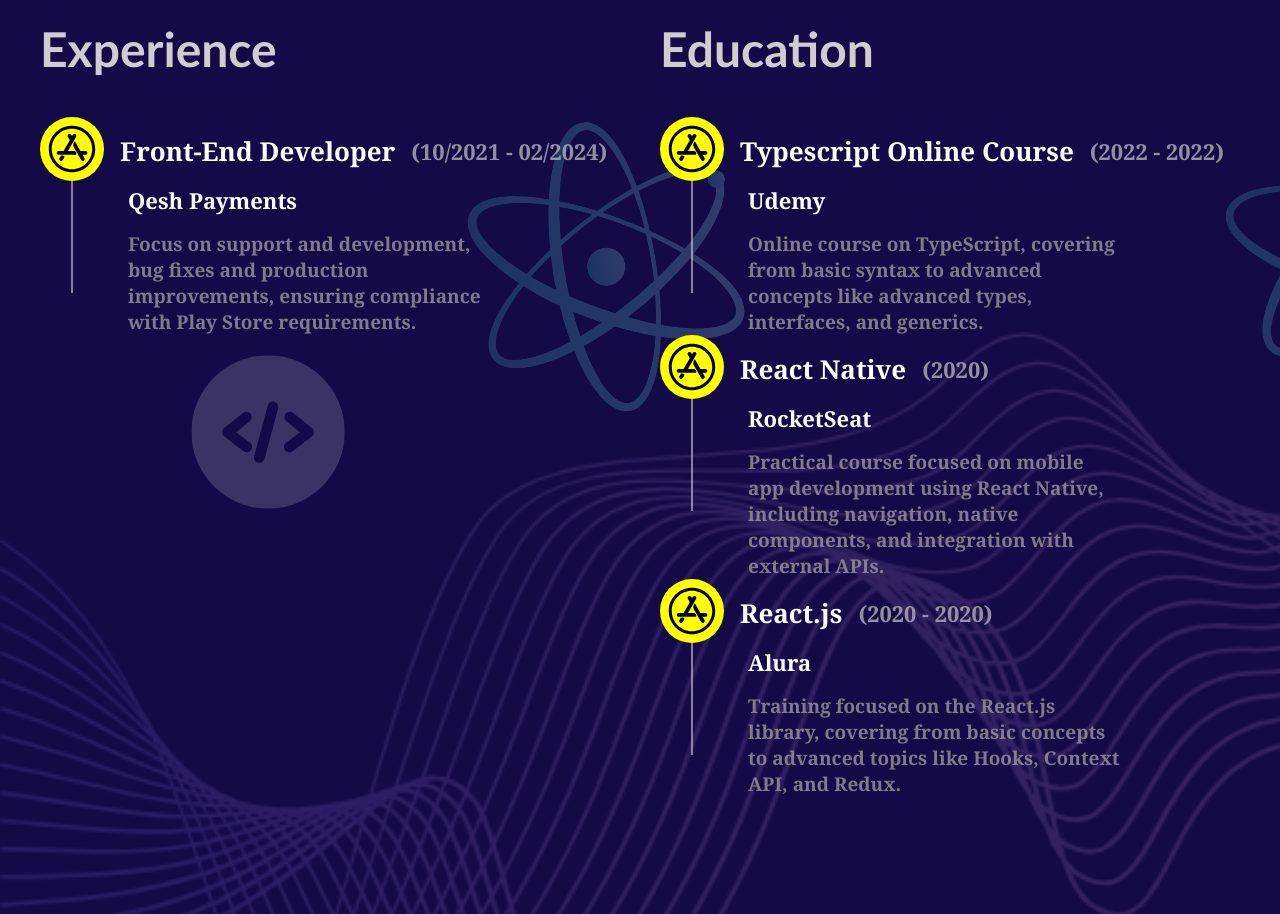
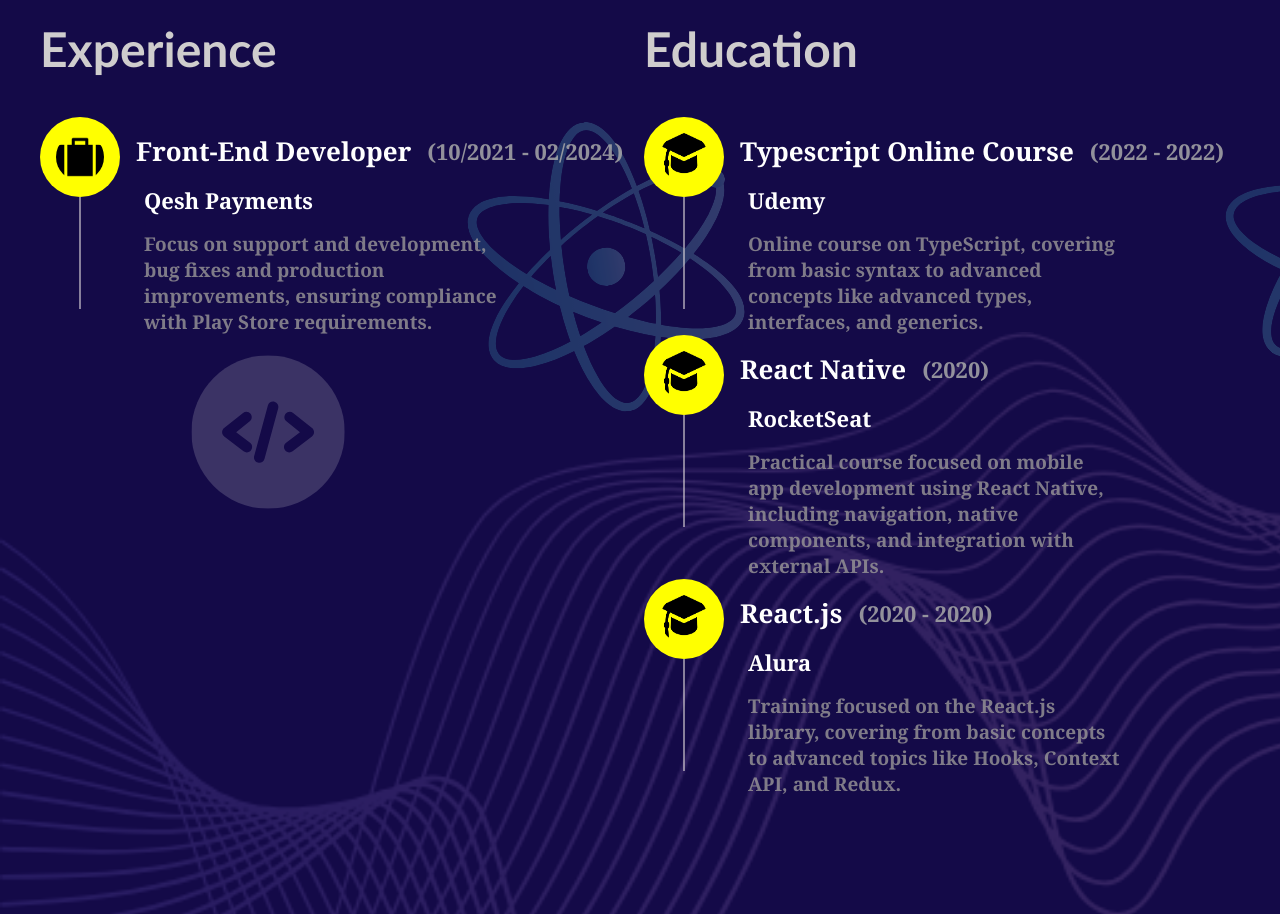
Before and after one commit to LucasPereira9/personalPortfolio, a Next.js app: page /en in a window 1280 px wide. Shown: the part 5065-5979 px from the top of the page. Built offline with nearby package versions, Linux system fonts and the light colour scheme.

Commit message:
feat: version 1.0

```diff
--- a/src/components/about/about.module.css
+++ b/src/components/about/about.module.css
@@ -50,7 +50,7 @@
     justify-content: center;
     position: absolute;
     margin-top: 10vh;
-    left: 20vh;
+    left: 33vh;
     height: 16vh;
     width: 14vh;
 }
@@ -64,7 +64,7 @@
     display: flex;
     position: absolute;
     margin-top: -25vh;
-    left: 45vh;
+    left: 62vh;
     height: 20vh;
     max-width: 30vh;
 }
--- a/src/components/experienceItem/experienceItem.module.css
+++ b/src/components/experienceItem/experienceItem.module.css
@@ -8,10 +8,8 @@
 }
 .icon {
     background-color: #FFFF00;
-    padding: 1vh;
+    padding: 2vh;
     border-radius: 10vh;
-    height: 8vh;
-    width: 8vh;
 }
 .separator {
     border-left-width: 2px;
--- a/src/components/experienceItem/experienceItem.structure.ts
+++ b/src/components/experienceItem/experienceItem.structure.ts
@@ -3,4 +3,5 @@
     date: string
     company: string
     description: string
+    icon: string
 }
--- a/src/components/experienceItem/index.tsx
+++ b/src/components/experienceItem/index.tsx
@@ -1,7 +1,7 @@
 import styles from './experienceItem.module.css'
-import { FaAppStore } from 'react-icons/fa';
 import { IExpItemProps } from './experienceItem.structure';
 import { useTranslations } from 'next-intl';
+import Image from 'next/image';
 
 export default function ExperienceItem(props: IExpItemProps) {
     const t = useTranslations('index');
@@ -9,7 +9,7 @@
     return (
         <div className={styles.container}>
             <div className={styles.icon_content}>
-            <FaAppStore className={styles.icon} />
+            <Image width={80} height={80} src={props.icon} className={styles.icon} alt={'icon'} />
             <div className={styles.separator} />
             </div>
             <div>
--- a/src/components/lottieAnimation/index.tsx
+++ b/src/components/lottieAnimation/index.tsx
@@ -15,7 +15,7 @@
   }, [animationPath]);
 
   if (!animationData) {
-    return <div>Loading...</div>;
+    return <h3>...</h3>;
   }
 
   return <Lottie animationData={animationData} loop={false} />;
--- a/src/components/professionalExperience/index.tsx
+++ b/src/components/professionalExperience/index.tsx
@@ -25,12 +25,12 @@
 
     const Works = WorkedCompanyes.map((item, index) => (
         <div key={index}>
-            <ExperienceItem title={item.title} date={item.date} company={item.company} description={item.description} />
+            <ExperienceItem icon={item.icon} title={item.title} date={item.date} company={item.company} description={item.description} />
         </div>
     ));
     const Study = StudyHistory.map((item, index) => (
         <div key={index}>
-            <ExperienceItem title={item.title} date={item.date} company={item.company} description={item.description} />
+            <ExperienceItem icon={item.icon} title={item.title} date={item.date} company={item.company} description={item.description} />
         </div>
     ));
 
--- a/src/utils.ts
+++ b/src/utils.ts
@@ -150,7 +150,8 @@
         title: 'Front-End Developer',
         date: '(10/2021 - 02/2024)',
         company: 'Qesh Payments',
-        description: 'foco em suporte e desenvolvimento'
+        description: 'foco em suporte e desenvolvimento',
+        icon: '/assets/images/work_icon.png'
     }
 ]
 export const StudyHistory = [
@@ -158,19 +159,22 @@
         title: 'Typescript Online Course',
         date: '(2022 - 2022)',
         company: 'Udemy',
-        description: 'Curso online sobre TypeScript, cobrindo desde a sintaxe básica até conceitos avançados como tipos avançados, interfaces e generics'
+        description: 'Curso online sobre TypeScript, cobrindo desde a sintaxe básica até conceitos avançados como tipos avançados, interfaces e generics',
+        icon: '/assets/images/study_icon.png'
     },
     {
         title: 'React Native',
         date: '(2020)',
         company: 'RocketSeat',
-        description: 'Curso prático voltado para o desenvolvimento de aplicativos móveis usando React Native, incluindo navegação, componentes nativos e integração com APIs externas'
+        description: 'Curso prático voltado para o desenvolvimento de aplicativos móveis usando React Native, incluindo navegação, componentes nativos e integração com APIs externas',
+        icon: '/assets/images/study_icon.png'
     },
     {
         title: 'React.js',
         date: '(2020 - 2020)',
         company: 'Alura',
-        description: 'Treinamento focado na biblioteca'
+        description: 'Treinamento focado na biblioteca',
+        icon: '/assets/images/study_icon.png'
     },
 ]
 export const ContactData = [
```
Also changed, not shown: public/assets/images/study_icon.png (added), public/assets/images/work_icon.png (added).
